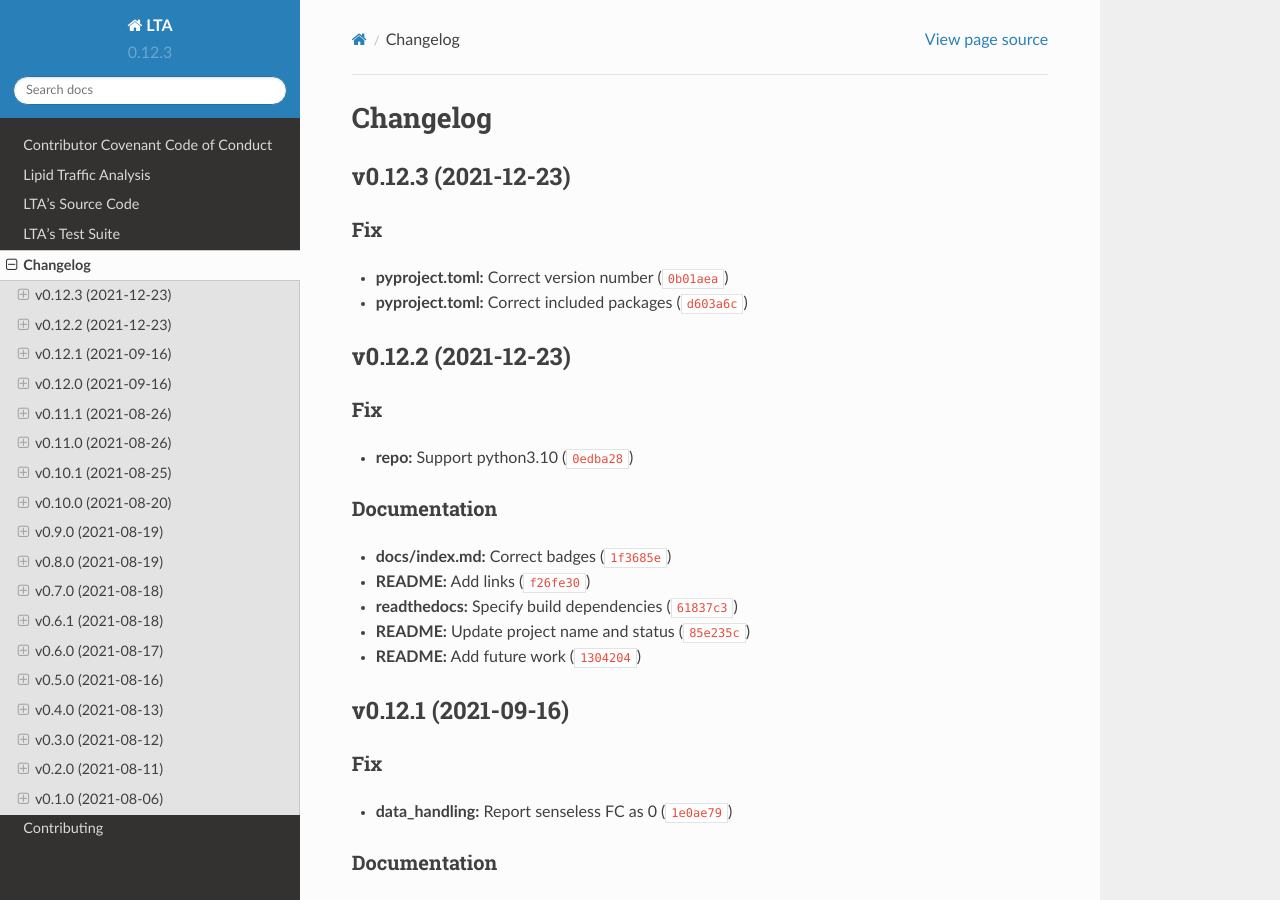
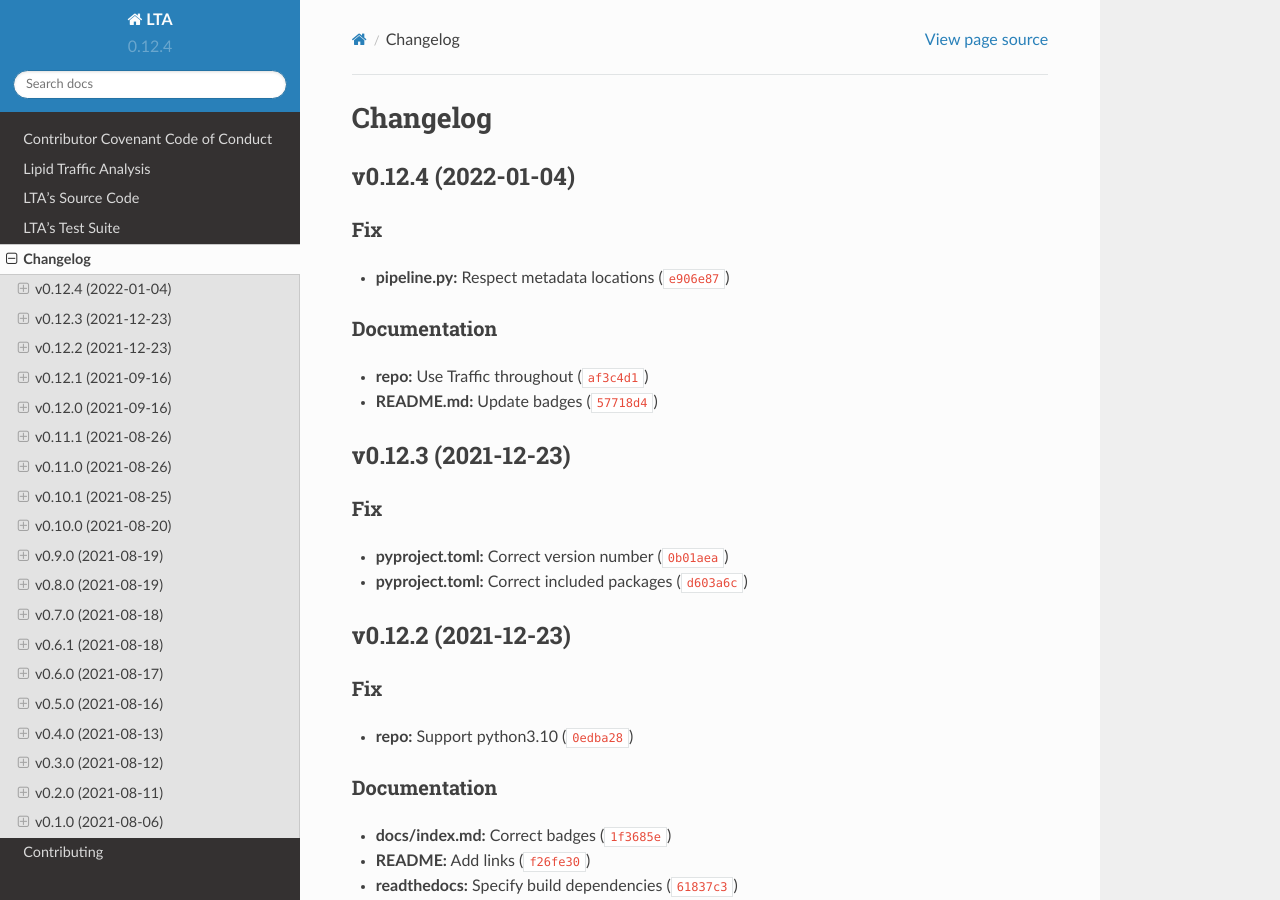
Before and after one commit to IMS-Bio2Core-Facility/lta, a Sphinx documentation site: the page built from docs/changelog.md, in a window 1280 px wide and 900 px high. Built offline with Sphinx 7.4.7 and the Read the Docs theme 2.0.0, drawn with Linux system fonts in a browser that asks for light colours.

Commit message:
0.12.4
Automatically generated by python-semantic-release

```diff
--- a/CHANGELOG.md
+++ b/CHANGELOG.md
@@ -1,6 +1,14 @@
 # Changelog
 
 <!--next-version-placeholder-->
+
+## v0.12.4 (2022-01-04)
+### Fix
+* **pipeline.py:** Respect metadata locations ([`e906e87`](https://github.com/IMS-Bio2Core-Facility/lta/commit/e906e87816305e071fc47fe6189b817095b08959))
+
+### Documentation
+* **repo:** Use Traffic throughout ([`af3c4d1`](https://github.com/IMS-Bio2Core-Facility/lta/commit/af3c4d1554215251b8a4432db3b8a1aba4d1a1e7))
+* **README.md:** Update badges ([`57718d4`](https://github.com/IMS-Bio2Core-Facility/lta/commit/57718d41d7a1b49e70ec9fb58c0f32b76b8ea9e2))
 
 ## v0.12.3 (2021-12-23)
 ### Fix
--- a/docs/conf.py
+++ b/docs/conf.py
@@ -12,7 +12,7 @@ sys.path.insert(0, os.path.abspath("../lta/"))
 project = "LTA"
 author = "Ryan B Patterson-Cross"
 copyright = "2021, IMS-MRL Bioinformatics and Biostatistic Core"
-version = "0.12.3"
+version = "0.12.4"
 extensions = [
     "sphinx_rtd_theme",
     "sphinx.ext.autodoc",
--- a/lta/__init__.py
+++ b/lta/__init__.py
@@ -7,4 +7,4 @@ __version__ : str
     The version number,
     specified in the form 'major.minor.patch'
 """
-__version__ = "0.12.3"
+__version__ = "0.12.4"
--- a/pyproject.toml
+++ b/pyproject.toml
@@ -1,6 +1,6 @@
 [tool.poetry]
 name = "LipidTA"
-version = "0.12.3"
+version = "0.12.4"
 packages=[{include = "lta"}]
 description = "Lipid Traffic Analysis"
 license = "MIT"
```
